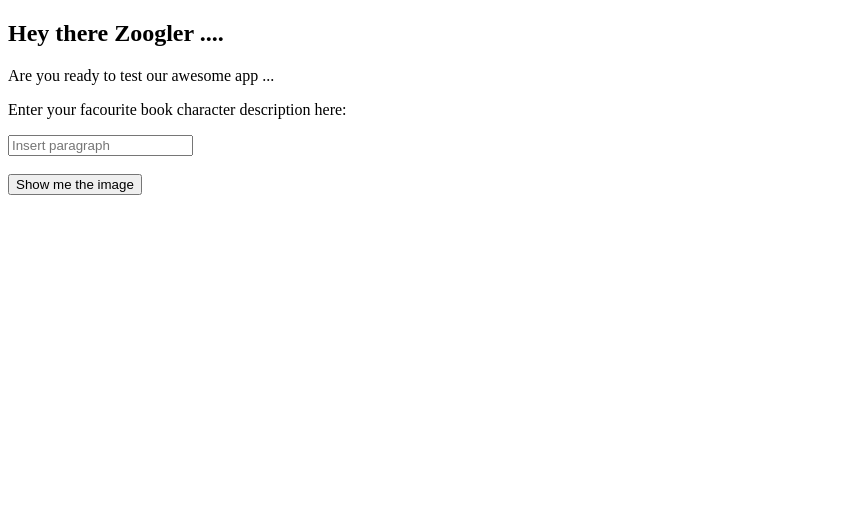
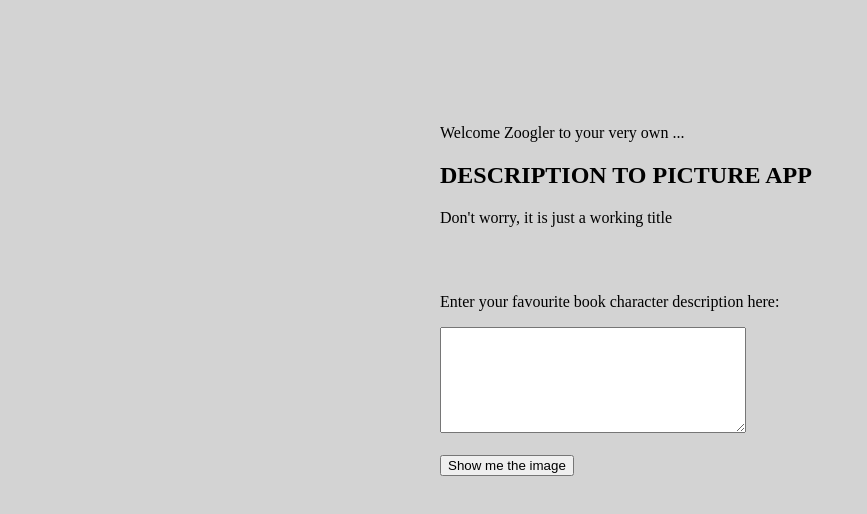
Before and after one commit to ines-akrap/zooglers-hackathon, a website: page home.html in a window 1280 px wide. Shown: the whole page, without its empty margins (0-867 px from the left). Drawn offline with Linux system fonts and the light colour scheme.

Commit message:
Add static files

```diff
--- a/app.js
+++ b/app.js
@@ -13,6 +13,7 @@ const client = new language.LanguageServiceClient();
 
 const app = express();
 app.use(bodyParser.urlencoded({ extended: true }));
+app.use('/static', express.static('static'));
 
 app.get('/', (req, res) => {
   res.sendFile(path.join(__dirname, '/home.html'));
--- a/home.html
+++ b/home.html
@@ -2,19 +2,24 @@
 <html>
   <head>
     <title>My App Engine App</title>
+    <link type="text/css" rel="stylesheet" href="/static/css/main.css">
+    <script src="static/js/script.js"></script>
   </head>
   <body>
-    <h2>Hey there Zoogler .... </h2>
-    <p>Are you ready to test our awesome app ... </p>
-    <p>Enter your facourite book character description here:</p>
+    <div class="wrapper">
+        <p>Welcome Zoogler to your very own ...</p>
+        <h2 class="title">DESCRIPTION TO PICTURE APP</h2>
+        <p class="note">Don't worry, it is just a working title</p>
+        <p class="instructions">Enter your favourite book character description here:</p>
         <form method="POST" action="/submit">
           <div>
-        <input type="text" name="paragraph" placeholder="Insert paragraph">
+            <textarea name="paragraph" rows="10" cols="30" class="paragraph-input"></textarea>
           </div>
         </br>
           <div>
             <button type="submit">Show me the image</button>
           </div>
         </form>
+    </div>
   </body>
 </html>
--- /dev/null
+++ b/static/css/main.css
@@ -0,0 +1,20 @@
+body {
+    background-color: lightgray;
+}
+
+.wrapper {
+    width: 400px;
+    padding-top: 100px;
+    margin-left: auto;
+    margin-right: auto;
+}
+
+.instructions {
+    padding-top: 50px;
+}
+
+.paragraph-input {
+    height: 100px;
+    width: 300px;
+    word-break: break-word;
+}
```
Also changed, not shown: app.yaml (+4 -15 lines), static/js/script.js (added). Lines whose indentation alone changed are shown as unchanged.
